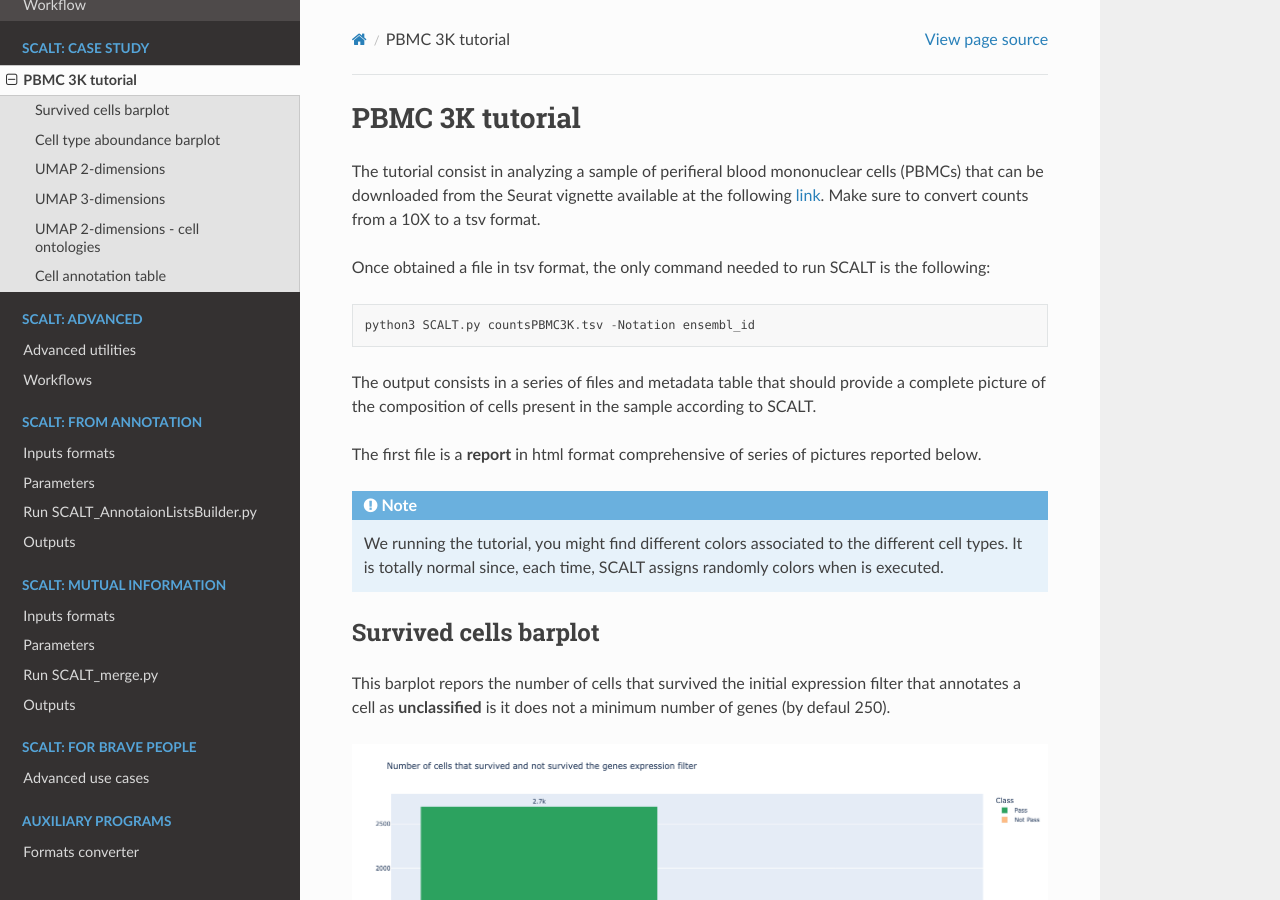
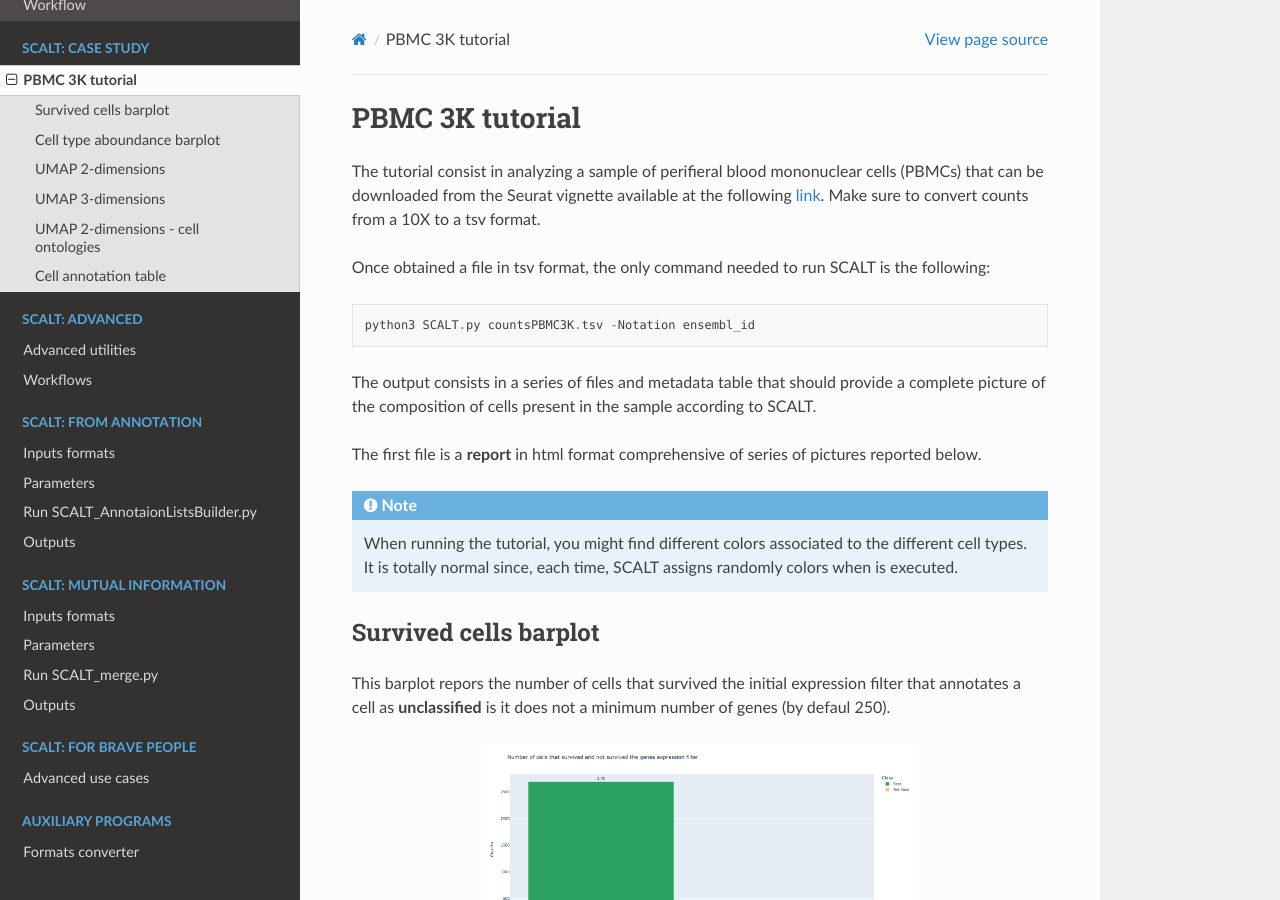
Before and after one commit to danitrave/SCALT, a Sphinx documentation site: the page built from docs/source/tutorial_pbmc.rst, in a window 1280 px wide and 900 px high. Built offline with Sphinx 7.4.7 and the Read the Docs theme 3.1.0, drawn with Linux system fonts in a browser that asks for light colours.

Commit message:
Update tutorial_pbmc.rst

```diff
--- a/docs/source/tutorial_pbmc.rst
+++ b/docs/source/tutorial_pbmc.rst
@@ -16,7 +16,7 @@
 
 .. note::
 
-   We running the tutorial, you might find different colors associated to the different cell types. It is totally normal since, each time, SCALT assigns randomly colors when is executed.
+   When running the tutorial, you might find different colors associated to the different cell types. It is totally normal since, each time, SCALT assigns randomly colors when is executed.
 
 Survived cells barplot
 ----------------------
@@ -24,7 +24,7 @@
 
 .. figure:: pictures/barplot1.png
    :align: center
-   :scale: 50%
+   :scale: 30%
 
 Cell type aboundance barplot
 ----------------------------
@@ -32,7 +32,7 @@
 
 .. figure:: pictures/barplot2.png
    :align: center
-   :scale: 50%
+   :scale: 30%
 
 UMAP 2-dimensions
 -----------------
@@ -40,7 +40,7 @@
 
 .. figure:: pictures/umap2d.png
    :align: center
-   :scale: 50%
+   :scale: 30%
 
 UMAP 3-dimensions
 -----------------
@@ -48,7 +48,7 @@
 
 .. figure:: pictures/umap3d.png
    :align: center
-   :scale: 50%
+   :scale: 30%
 
 UMAP 2-dimensions - cell ontologies
 -----------------------------------
@@ -56,7 +56,7 @@
 
 .. figure:: pictures/umap_onto.png
    :align: center
-   :scale: 50%
+   :scale: 30%
 
 Cell annotation table
 ---------------------
@@ -65,4 +65,4 @@
 
 .. figure:: pictures/anno_table_pbmc3k.png
    :align: center
-   :scale: 50%
+   :scale: 30%
```
